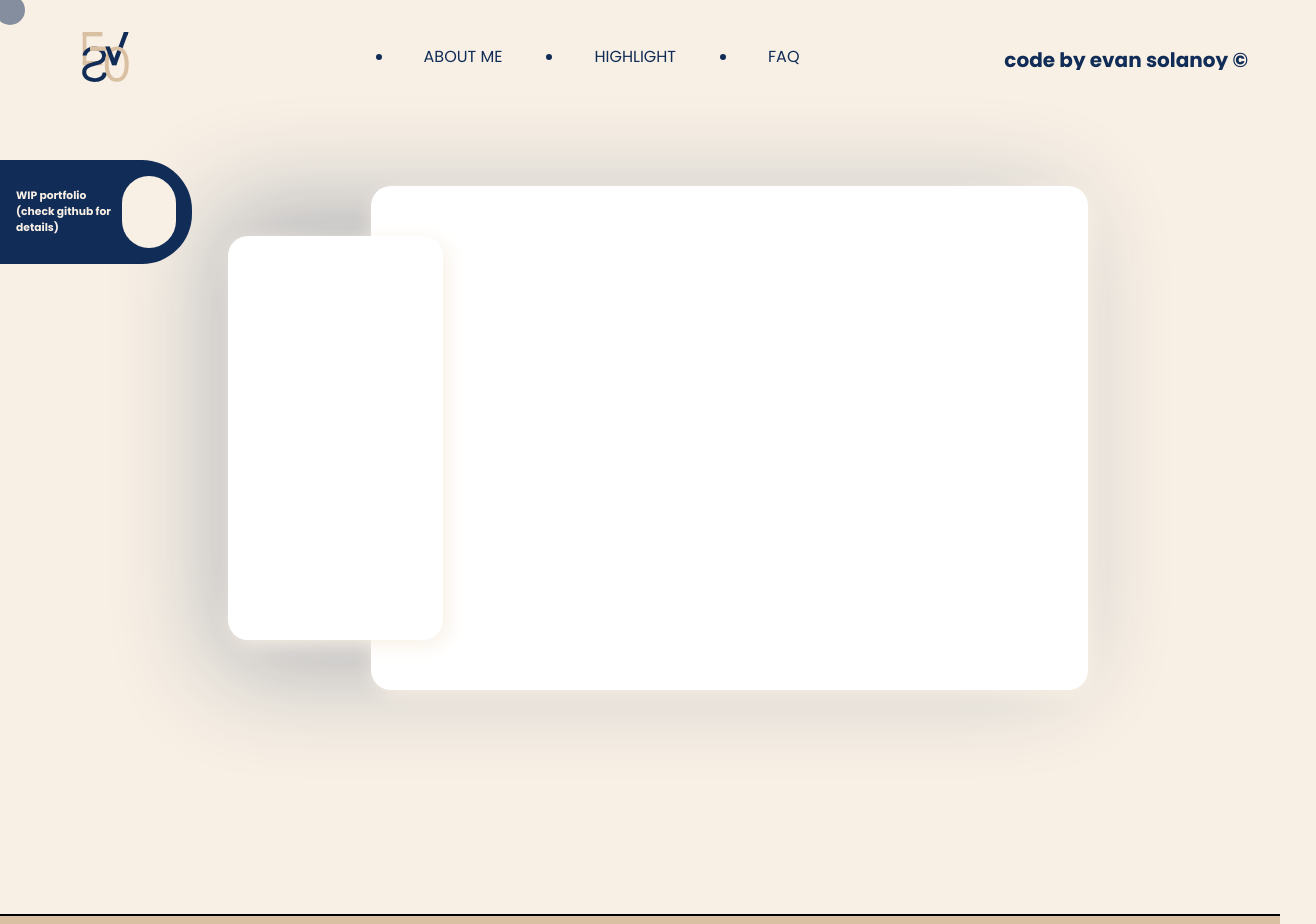
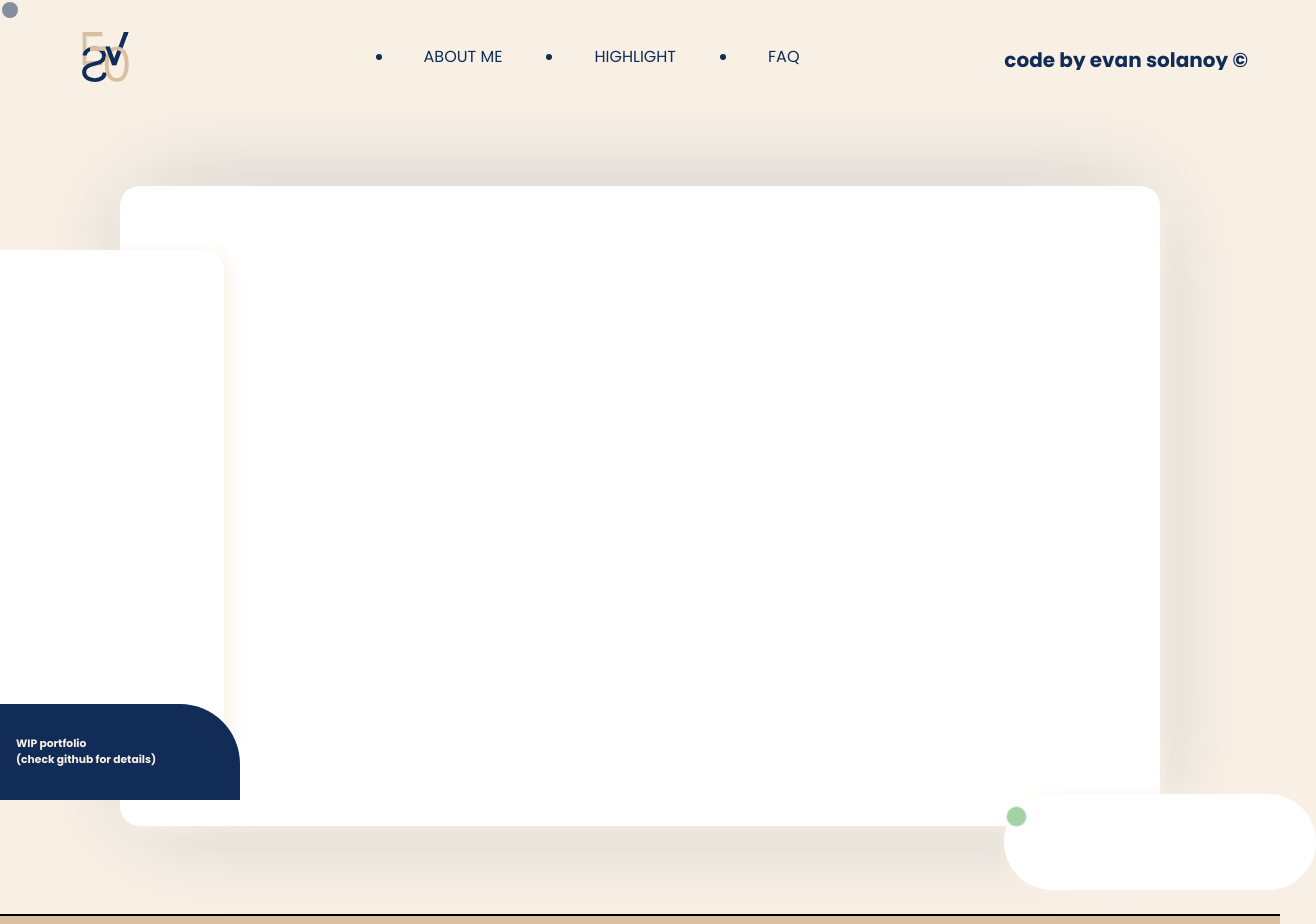
Before and after one commit to BSIT-Evanism/New-Portfolio2, a React (Vite) app: page / in a window 1280 px wide. Shown: the top 924 px of the page, 1316 px wide, since content can reach past the window. Built offline with nearby package versions, Linux system fonts and the light colour scheme.

Commit message:
added micro interactions

```diff
--- a/src/components/Cursor/Cursor.jsx
+++ b/src/components/Cursor/Cursor.jsx
@@ -9,18 +9,15 @@ export default function Cursor() {
     const hover = useHover()
     const { x, y } = useMousePosition()
 
-    const size = hover ? 5.5 : 1.5;
+    const size = hover ? 3 : 0.8;
   return (
     <>
-
-
-
-        <motion.div
-        className={styles.cursor}
-        animate={{ x: x, y: y, scale: size }}
-        transition={{ type: "tween", ease: "backOut" }}
-        ></motion.div>
-
-        </>
-  )
+      <motion.div
+      className={styles.cursor}
+      style={{x ,y}}
+      animate={{ scale: size }}
+      transition={{ type: "tween", ease: "backOut" }}
+      ></motion.div>
+    </>
+  );
 }
--- a/src/components/HeroSection/HeroSection.jsx
+++ b/src/components/HeroSection/HeroSection.jsx
@@ -21,6 +21,13 @@ function HeroSection() {
           >
             <motion.div data-scroll data-scroll-speed="0.2" className={styles.float}
             ></motion.div>
+            <motion.div data-scroll data-scroll-speed="0.1" className={styles.callfloat}
+            >
+              <div className={styles.ping}>
+                <div className={styles.innerPing}/>
+              </div>
+
+            </motion.div>
           </motion.div>
         </motion.div>
       </motion.div>
--- a/src/components/HeroSection/HeroSection.module.scss
+++ b/src/components/HeroSection/HeroSection.module.scss
@@ -15,8 +15,8 @@
 
 
   .hero {
-    width: 70%;
-    height: 70%;
+    width: fit-content;
+    height: fit-content;
     margin-top: 0.5rem;
     display: flex;
     justify-content: flex-end;
@@ -37,8 +37,8 @@
 
     .inner {
       position: relative;
-      width: 80%;
-      height: 100%;
+      width: 65rem;
+      height: 40rem;
       border-radius: 20px;
       background: white;
       box-shadow: 5px 5px 20px #F8F0E5;
@@ -56,6 +56,50 @@
         z-index: 10;
 
              }
+      .callfloat {
+        position: absolute;
+        border-radius: 50px;
+        bottom: -10%;
+        right: -15%;
+        width: 30%;
+        height: 15%;
+        box-shadow: 5px 5px 20px #F8F0E5;
+        --webkit-backface-visibility: hidden;
+        background: white;
+        z-index: 10;
+
+    .ping {
+      background: white;
+      position: absolute;
+      top: 10px;
+      width: 25px;
+      height: 25px;
+      display: flex;
+      justify-content: center;
+      align-items: center;
+      border-radius: 50px;
+
+        .innerPing {
+          width: 15px;
+          height: 15px;
+          border-radius: 2rem;
+          background: green;
+          animation: 1.5s linear 0.5s infinite pulse;
+
+@keyframes pulse {
+  from {
+    transform: scale(1);
+    opacity: 1
+  }
+  to {
+    transform: scale(1.5);
+    opacity: 0;
+  }
+}
+        }
+    }
+
+      }
     }
   }
 }
--- a/src/components/Marquee/Marquee.jsx
+++ b/src/components/Marquee/Marquee.jsx
@@ -63,11 +63,12 @@ function Marquee({ children, handleChange, routeName }) {
 
         <motion.div className={styles.marquee}
           key={"outer"}
-          layout
+          layoutId="marquee"
           transition={{ duration: 0.5 }}
         >
           <motion.div
             key={"inner"}
+            layout
             className={styles.child}
             animate={{ x: [0, -1590] }}
             transition={{ repeat: Infinity, repeatType: "loop", duration: 20, ease: "linear" }}
--- a/src/components/Marquee/Marquee.module.scss
+++ b/src/components/Marquee/Marquee.module.scss
@@ -1,6 +1,6 @@
 .wrapper {
   width: 100vw;
-  height: 30vh;
+  height: 20vh;
   position: sticky;
   overflow: hidden;
   top: 3vh;
--- a/src/components/NoticeBanner/NoticeBanner.jsx
+++ b/src/components/NoticeBanner/NoticeBanner.jsx
@@ -7,11 +7,6 @@ function NoticeBanner({ children }) {
         WIP portfolio<br />
         (check github for details)
       </h6>
-      <div className={styles.circle}>
-        <div className={styles.ping}>
-          <div className={styles.ping__inner}></div>
-        </div>
-      </div>
     </div >
   )
 
--- a/src/components/NoticeBanner/NoticeBanner.module.scss
+++ b/src/components/NoticeBanner/NoticeBanner.module.scss
@@ -2,11 +2,11 @@
 
 .banner {
   border-left: 0;
-  border-radius: 0 50px 50px 0;
-  width: 15vw;
-  height: 13vh;
+  border-radius: 0 60px 0 0;
+  width: 15rem;
+  height: 6rem;
   left: 0;
-  top: 20vh;
+  bottom: 0;
   position: fixed;
   z-index: 5;
   background: #102C57;
@@ -19,21 +19,41 @@
   }
 
   .circle {
-    height: 100%;
-    width: 45%;
+    min-height: 100px;
+    min-width: 100px;
     background: #F8F0E5;
-    border-radius: 3rem;
+    border-radius: 50px;
 
     .ping {
+      background: white;
+      position: absolute;
+      top: 23px;
+      width: 25px;
+      height: 25px;
+      display: flex;
+      justify-content: center;
+      align-items: center;
+      border-radius: 50px;
 
-      &__inner {
-        width: 20%;
-        height: 20%;
-        border-radius: 2rem;
-        background: blue;
-        stroke: #F8F0E5;
-        stroke-width: 10px;
-      }
+        .innerPing {
+          width: 15px;
+          height: 15px;
+          border-radius: 2rem;
+          background: green;
+          animation: 1.5s linear 0.5s infinite pulse;
+
+        }
     }
   }
 }
+
+@keyframes pulse {
+  from {
+    transform: scale(1);
+    opacity: 1
+  }
+  to {
+    transform: scale(1.5);
+    opacity: 0;
+  }
+}
--- a/src/index.scss
+++ b/src/index.scss
@@ -11,6 +11,7 @@
 */
 * {
   margin: 0;
+  // border: 1px solid red;
 }
 /*
   Typographic tweaks!
--- a/src/pages/Home.jsx
+++ b/src/pages/Home.jsx
@@ -36,7 +36,6 @@ function Home() {
 
   const handleChange = (param) => {
     setHover(param)
-
   }
 
   return (
@@ -59,7 +58,7 @@ function Home() {
         <HeroSection />
         <div className={styles.test}>
           <Marquee handleChange={handleChange} routeName="home">
-            Welcome to my Portfolio - I am a developer without fear on using future tech to achieve anything Welcome to my Portfolio - I am a developer without fear on using future tech to achieve anything
+            Welcome to my Portfolio - I am a developer without fear on using future tech to achieve anything Welcome to my Portfolio - I am a developer without fear on using future tech to achieve anything Welcome to my Portfolio - I am a developer without fear on using future tech to achieve anything
           </Marquee>
           test scroll
         </div>
```
